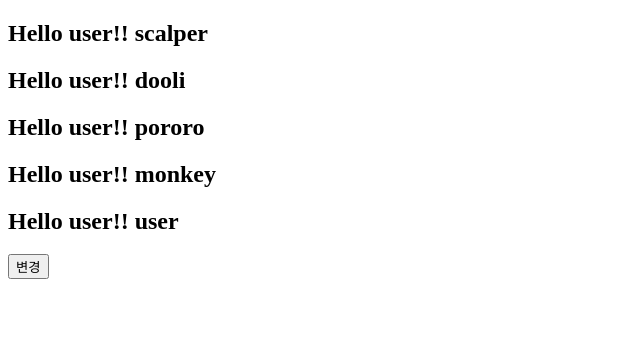
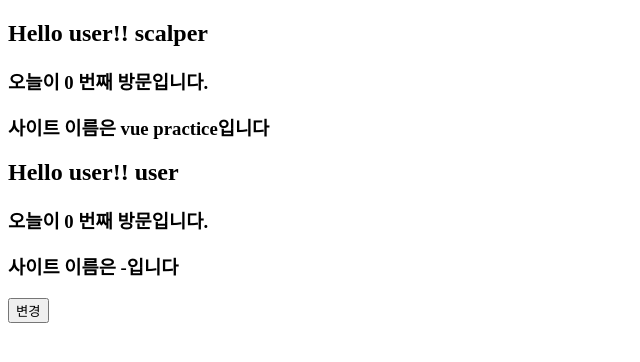
Before and after one commit to dkdiek/Vue3_Class_Practice2, a Vue app: page / in a window 1280 px wide. Shown: the top 362 px of the page, without its empty margins (0-640 px from the left). Built offline with nearby package versions, Linux system fonts and the light colour scheme.

Commit message:
컴포넌트생성&사용2

```diff
--- a/src/App.vue
+++ b/src/App.vue
@@ -3,10 +3,12 @@
     <!--컴포넌트 불러오기3 username과 같이 prop으로 컴포넌트에 데이터를 넘겨 처리 !!!직접 값 넣지 말고 method등으로 보낼것
     :을 앞에 추가하면 data나 computed 쪽에서 선언된 데이터를 넘겨야함
     -->
-    <GreetingUser :username="username" />
-    <GreetingUser username="dooli" />
-    <GreetingUser username="pororo" />
-    <GreetingUser username="monkey" />
+    <GreetingUser
+      :username="username"
+      :numberOfVisit="numberOfVisit"
+      :siteInfo="siteInfo"
+    />
+
     <GreetingUser />
     <button @click="changeName()">변경</button>
   </div>
@@ -26,6 +28,12 @@
   data() {
     return {
       username: "scalper",
+      numberOfVisit: undefined,
+      siteInfo: {
+        name: "vue practice",
+        teacher: "scalper",
+        subject: "frontend",
+      },
     };
   },
   //컴퓨티드 정의
--- a/src/components/GreetingUser.vue
+++ b/src/components/GreetingUser.vue
@@ -1,6 +1,11 @@
 <template>
   <div>
+    <!-- String 받기 -->
     <h2>Hello user!! {{ username }}</h2>
+    <!-- number 받기 -->
+    <h3>오늘이 {{ numberOfVisit }} 번째 방문입니다.</h3>
+    <!-- object 받기 -->
+    <h3>사이트 이름은 {{ siteInfo.name }}입니다</h3>
   </div>
 </template>
 
@@ -16,6 +21,17 @@
       type: String,
       default: "user",
     },
+    numberOfVisit: {
+      type: Number,
+      default: 0,
+    },
+    siteInfo: {
+      type: Object,
+      //object는 return 형식으로 기본값 설정
+      default: () => {
+        return { name: "-", teacher: "-" };
+      },
+    },
   },
 };
 </script>
```
